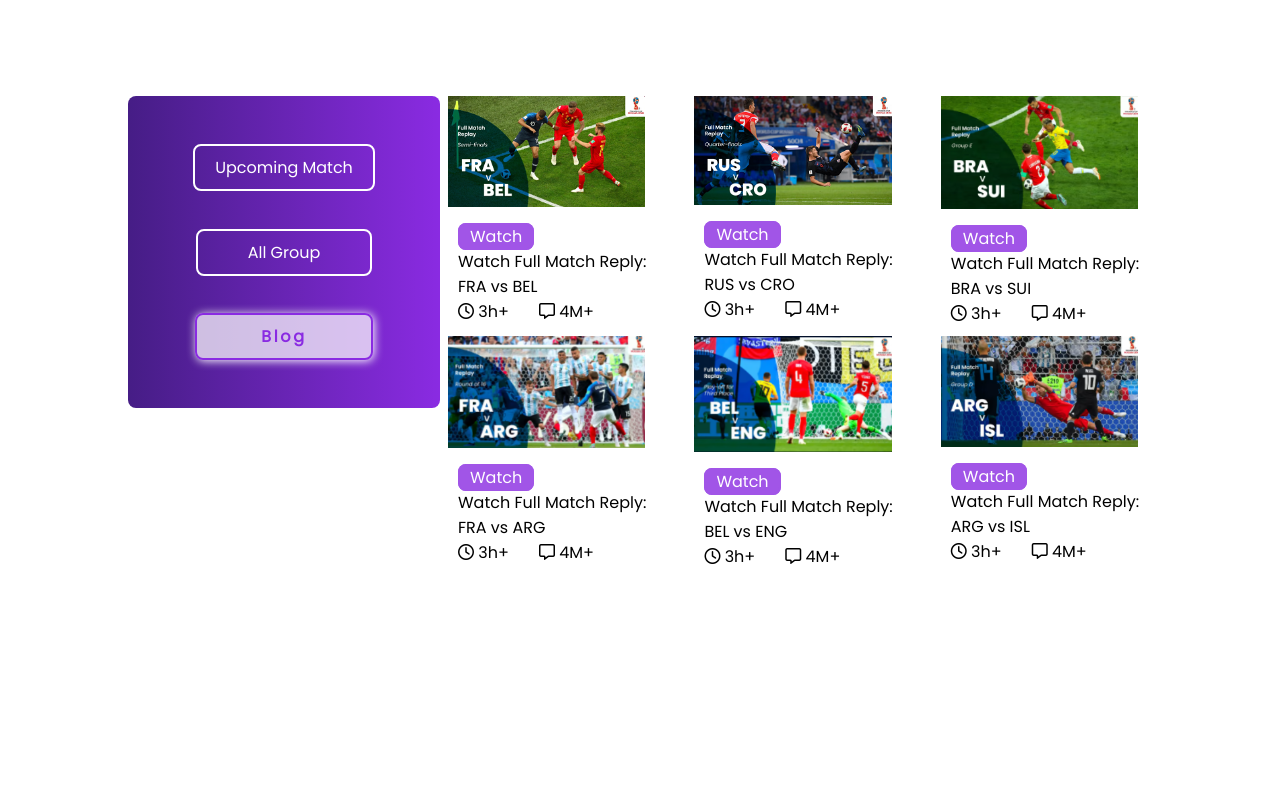
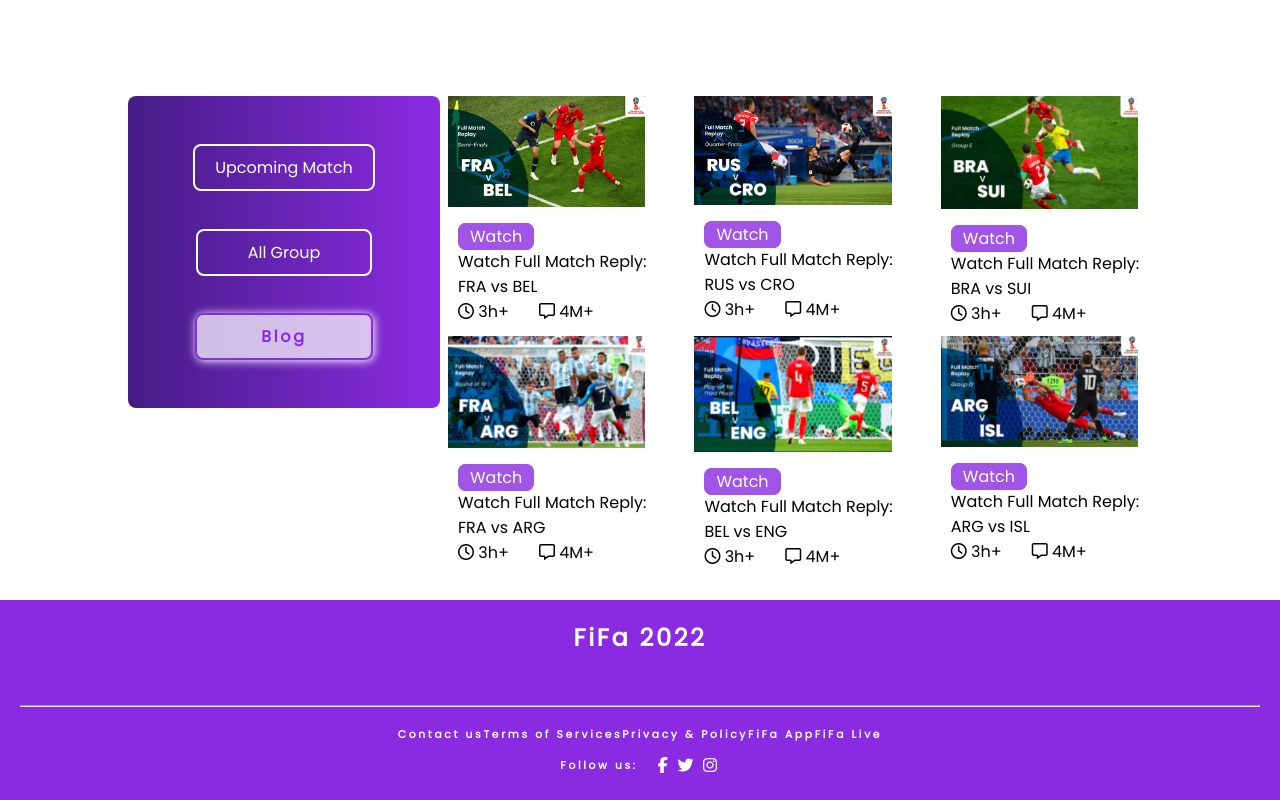
Before and after one commit to F4izur/fifa-world-cup-qatar-2022, a plain HTML site: page index.html in a window 1280 px wide. Shown: the part 762-1562 px from the top of the page. Before the commit the page ends 1341 px from the top, so only its background shows below. Drawn offline with Linux system fonts and the light colour scheme.

Commit message:
footer finished

```diff
--- a/index.html
+++ b/index.html
@@ -109,9 +109,36 @@
                 </div>
             </div>
         </section>
+        <!-- View All btn for tablet start -->
         <div id="view-all">
             <a href="">View All</a>
         </div>
+        <!-- View All btn for tablet end-->
     </main>
+    <!-- footer start -->
+    <footer>
+        <section id="nav">
+            <h2>FiFa 2022</h2>
+            <hr>
+            <div class="footer-nav">
+                <h6>Contact us</h6>
+                <h6>Terms of Services</h6>
+                <h6>Privacy & Policy</h6>
+                <h6>FiFa App</h6>
+                <h6>FiFa Live</h6>
+        </section>
+        <section id="follow-us">
+            <div>
+                <h6>Follow us:</h6>
+            </div>
+            <div class="social">
+                <a href=""><i class="fa-brands fa-facebook-f"></i></a>
+                <a href=""><i class="fa-brands fa-twitter"></i></a>
+                <a href=""><i class="fa-brands fa-instagram"></i></a>
+            </div>
+        </section>
+        </div>
+    </footer>
+    <!-- footer end -->
 </body>
 </html>
--- a/style.css
+++ b/style.css
@@ -158,3 +158,33 @@ main{
     display: none;
 }
 /* view all match btn end */
+
+/* footer start */
+footer{
+    margin-top: 15%;
+    background-color: var(--bluvlt);
+    text-align: center;
+    height: 200px;
+    color: var(--white);
+    letter-spacing: 2pt;
+    padding: 20px;
+}
+#nav h2{
+    margin-bottom: 50px;
+}
+.footer-nav{
+    display: flex;
+    justify-content: center;
+    margin-top: 20px;
+}
+#follow-us{
+    display: flex;
+    justify-content: center;
+    align-items: center;
+    margin-top: 10px;
+    gap: 20px;
+}
+#follow-us a{
+    color: var(--white);
+}
+/* footer end */
```
